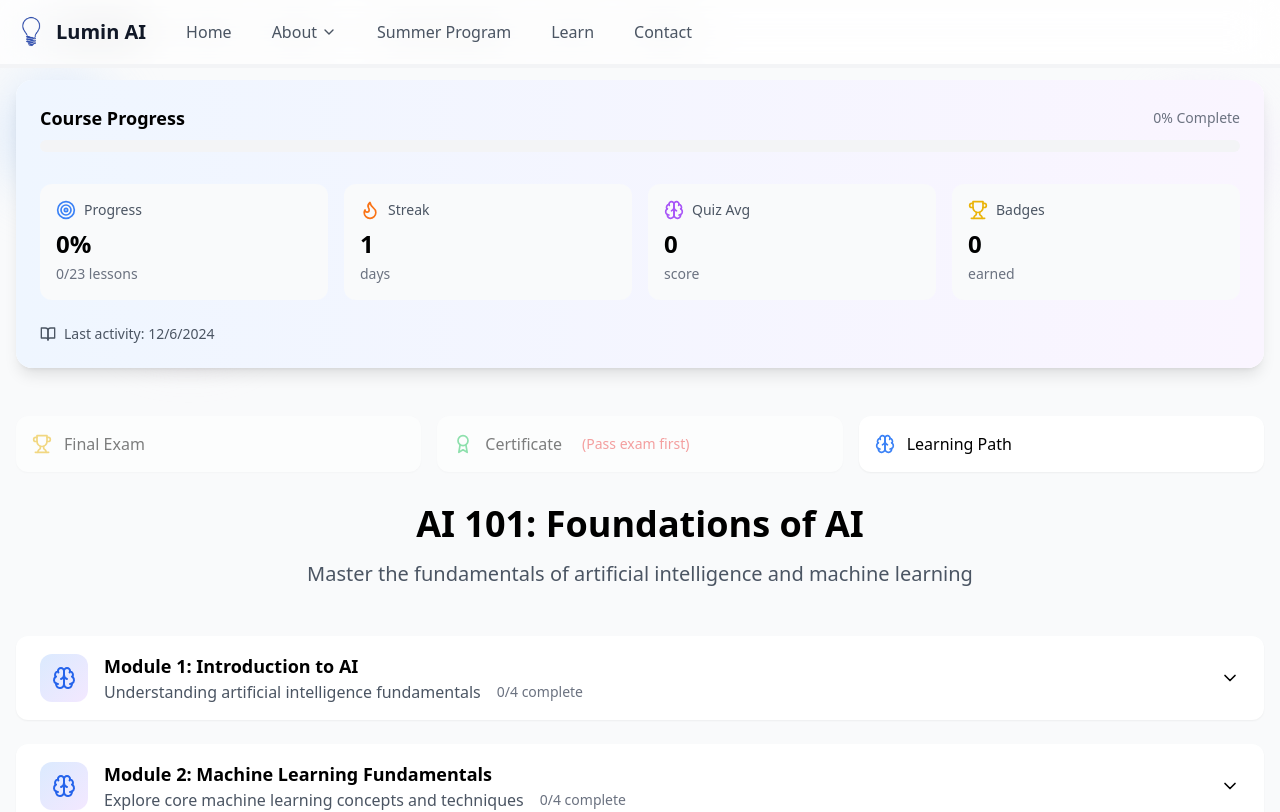
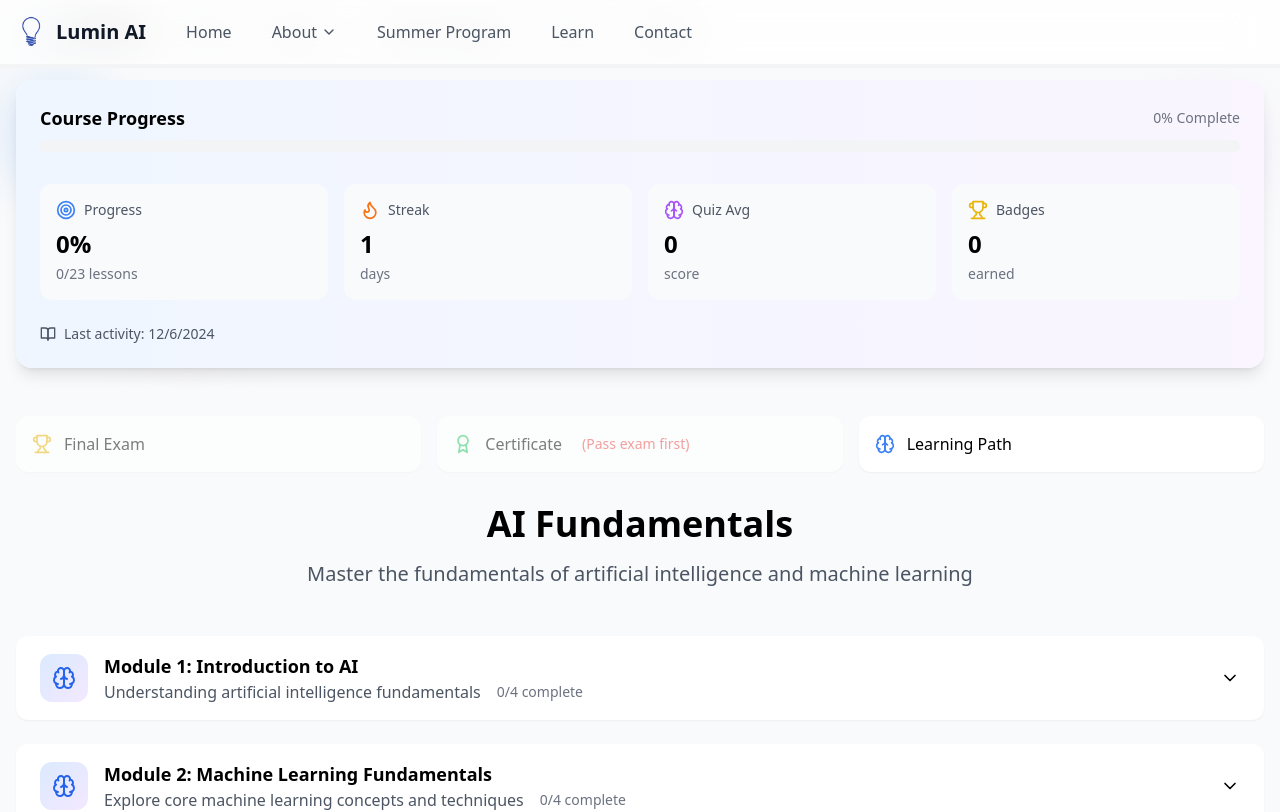
Before and after one commit to shashankmadala/my-lumin-website, a React (Vite) app: page /learn in a window 1280 px wide. Shown: the top 812 px of the page. Built offline with nearby package versions, Linux system fonts and the light colour scheme; the HTML template or start-up script is replaced by a standard one.

Commit message:
course name change

```diff
--- a/src/components/course/Certificate.jsx
+++ b/src/components/course/Certificate.jsx
@@ -88,13 +88,13 @@ const Certificate = ({ progress, onBack }) => {
 
           <div className="text-center relative">
             <div className="text-4xl font-serif text-gray-900 mb-4">Certificate of Completion</div>
-            <div className="text-xl text-gray-600 mb-8">AI 101: Foundations of Artificial Intelligence</div>
+            <div className="text-xl text-gray-600 mb-8">AI Fundamentals</div>
 
             <div className="text-xl mb-2">This certifies that</div>
             <div className="text-3xl font-bold text-blue-600 mb-8">{studentName}</div>
 
             <div className="text-lg mb-8">
-              has successfully completed the AI 101 Course
+              has successfully completed the AI Fundamentals Course
             </div>
 
             <div className="text-gray-600 mb-12">{currentDate}</div>
--- a/src/components/course/ModuleList.jsx
+++ b/src/components/course/ModuleList.jsx
@@ -12,7 +12,7 @@ const ModuleList = ({
     <div className="space-y-8">
       {/* Course Overview */}
       <div className="text-center max-w-3xl mx-auto mb-12">
-        <h1 className="text-4xl font-bold mb-4">AI 101: Foundations of AI</h1>
+        <h1 className="text-4xl font-bold mb-4">AI Fundamentals</h1>
         <p className="text-xl text-gray-600">
           Master the fundamentals of artificial intelligence and machine learning
         </p>
--- a/src/data/courseData.js
+++ b/src/data/courseData.js
@@ -9,7 +9,7 @@ import module6 from './modules/module6.js';
 
 
 const courseData = {
-  title: "AI 101: Foundations of Artificial Intelligence",
+  title: "AI Fundamentals",
   description: "Master the fundamentals of artificial intelligence and machine learning",
   modules: [module1,module2,module3,module4,module5,module6]
 };
```
